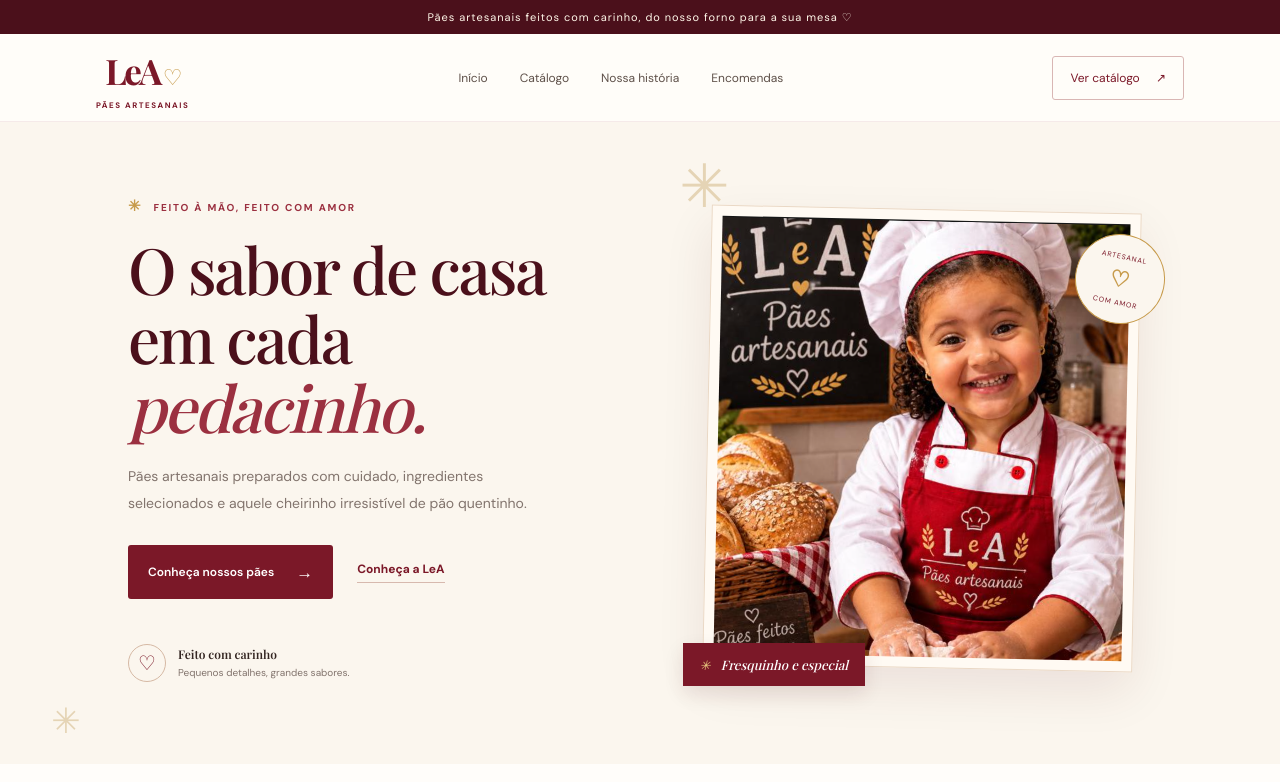
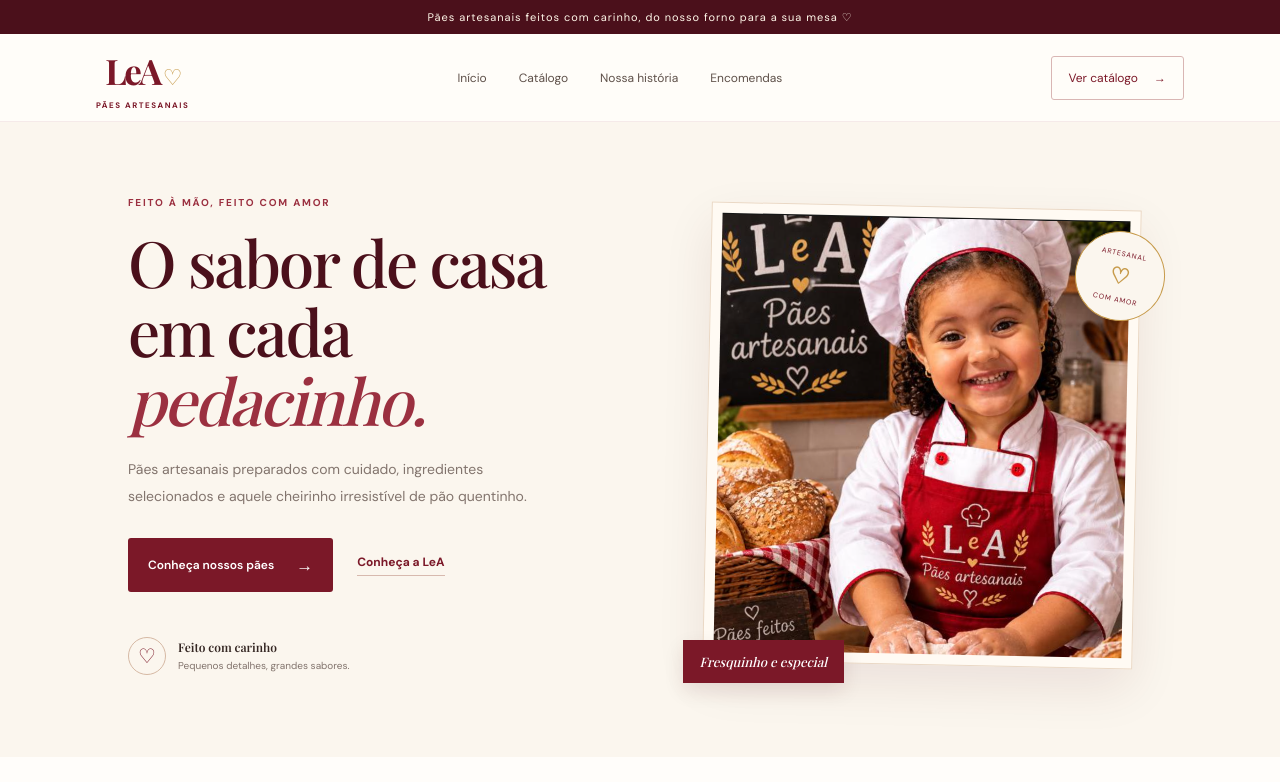
Before and after one commit to costaahjulliana/L-A-P-es-Artesanais, a plain HTML site: page index.html in a window 1280 px wide. Shown: the top 782 px of the page. Drawn offline with nearby package versions, Linux system fonts and the light colour scheme.

Commit message:
Update index.html

```diff
--- a/index.html
+++ b/index.html
@@ -24,13 +24,13 @@
       <a href="#sobre">Nossa história</a>
       <a href="#encomendas">Encomendas</a>
     </nav>
-    <a class="header-cta" href="#catalogo">Ver catálogo <span>↗</span></a>
+   <a class="header-cta" href="#catalogo">Ver catálogo <span aria-hidden="true">→</span></a>
   </header>
 
   <main>
     <section class="hero" id="inicio">
       <div class="hero-copy">
-        <p class="eyebrow"><span class="tiny-leaf">✳</span> FEITO À MÃO, FEITO COM AMOR</p>
+       <p class="eyebrow">FEITO À MÃO, FEITO COM AMOR</p>
         <h1>O sabor de casa<br>em cada <em>pedacinho.</em></h1>
         <p class="hero-text">Pães artesanais preparados com cuidado, ingredientes selecionados e aquele cheirinho irresistível de pão quentinho.</p>
         <div class="hero-actions">
@@ -44,10 +44,10 @@
           <img src="lea-referencia.png" alt="Identidade visual de referência da LeA Pães Artesanais" />
         </div>
         <div class="round-stamp"><span>ARTESANAL</span><strong>♡</strong><span>COM AMOR</span></div>
-        <div class="image-caption"><span>✳</span> Fresquinho e especial</div>
+       <div class="image-caption">Fresquinho e especial</div>
       </div>
-      <div class="hero-decoration decoration-one">✳</div>
-      <div class="hero-decoration decoration-two">✳</div>
+      <div class="hero-decoration decoration-one" aria-hidden="true"></div>
+<div class="hero-decoration decoration-two" aria-hidden="true"></div>
     </section>
 
     <section class="values" aria-label="Nossos diferenciais">
@@ -88,7 +88,7 @@
     <section class="quote-band">
       <span class="quote-mark">“</span>
       <p>Tem coisas que alimentam o coração.<br><em>Um pão quentinho é uma delas.</em></p>
-      <span class="quote-flourish">✳ ♡ ✳</span>
+      <span class="quote-flourish">♡</span>
     </section>
 
     <section class="order section" id="encomendas">
```
